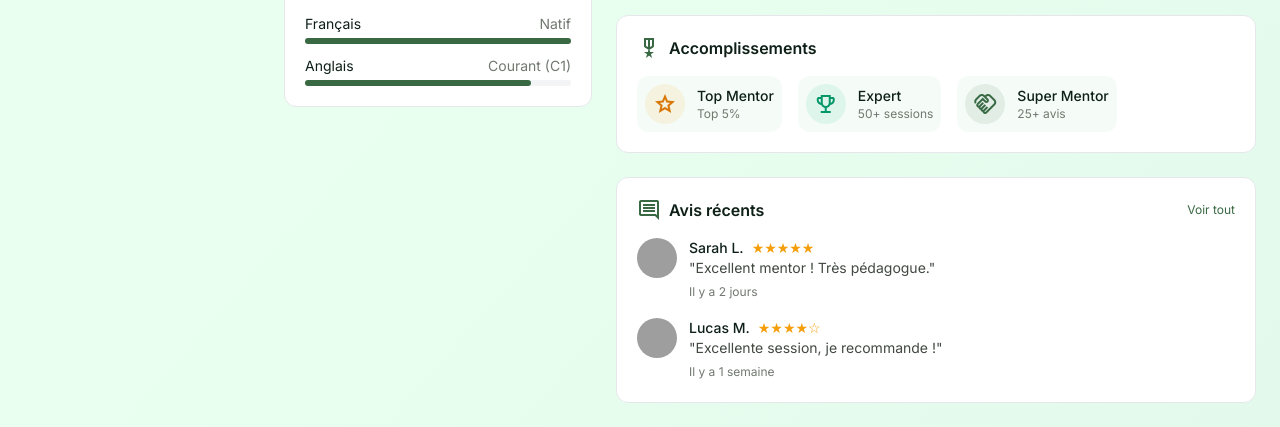
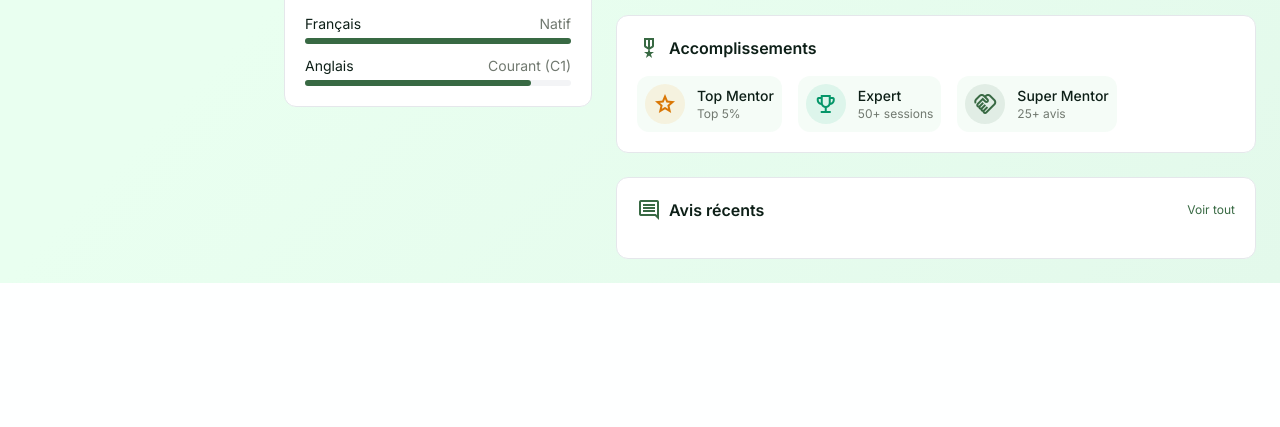
Before and after one commit to Xilandhs/PIL1_2526_19_Final, a Django app: page /profile/ in a window 1280 px wide. Shown: the part 1032-1459 px from the top of the page. After the commit the page ends 1315 px from the top, so only its background shows below. Run offline with Django 5.2, Linux system fonts and the light colour scheme; some libraries are stand-ins or nearby versions; grey boxes are pictures that could not be loaded.

Commit message:
fix: supprimer avis fictifs du profil

```diff
--- a/templates/pages/profile.html
+++ b/templates/pages/profile.html
@@ -213,8 +213,9 @@
                         <a href="#" class="text-xs text-primary">Voir tout</a>
                     </div>
                     <div class="space-y-4">
-                        <div class="flex gap-3"><img src="https://randomuser.me/api/portraits/women/68.jpg" class="w-10 h-10 rounded-full"><div><div class="flex items-center gap-2"><span class="text-sm font-medium">Sarah L.</span><div class="text-amber-500 text-sm">★★★★★</div></div><p class="text-sm text-on-surface-variant">"Excellent mentor ! Très pédagogue."</p><span class="text-xs text-outline">Il y a 2 jours</span></div></div>
-                        <div class="flex gap-3"><img src="https://randomuser.me/api/portraits/men/32.jpg" class="w-10 h-10 rounded-full"><div><div class="flex items-center gap-2"><span class="text-sm font-medium">Lucas M.</span><div class="text-amber-500 text-sm">★★★★☆</div></div><p class="text-sm text-on-surface-variant">"Excellente session, je recommande !"</p><span class="text-xs text-outline">Il y a 1 semaine</span></div></div>
+                        {% if user.nb_avis == 0 %}
+                        <p class="text-sm text-outline text-center py-4">Aucun avis pour le moment.</p>
+                        {% endif %}
                     </div>
                 </div>
             </div>
```
